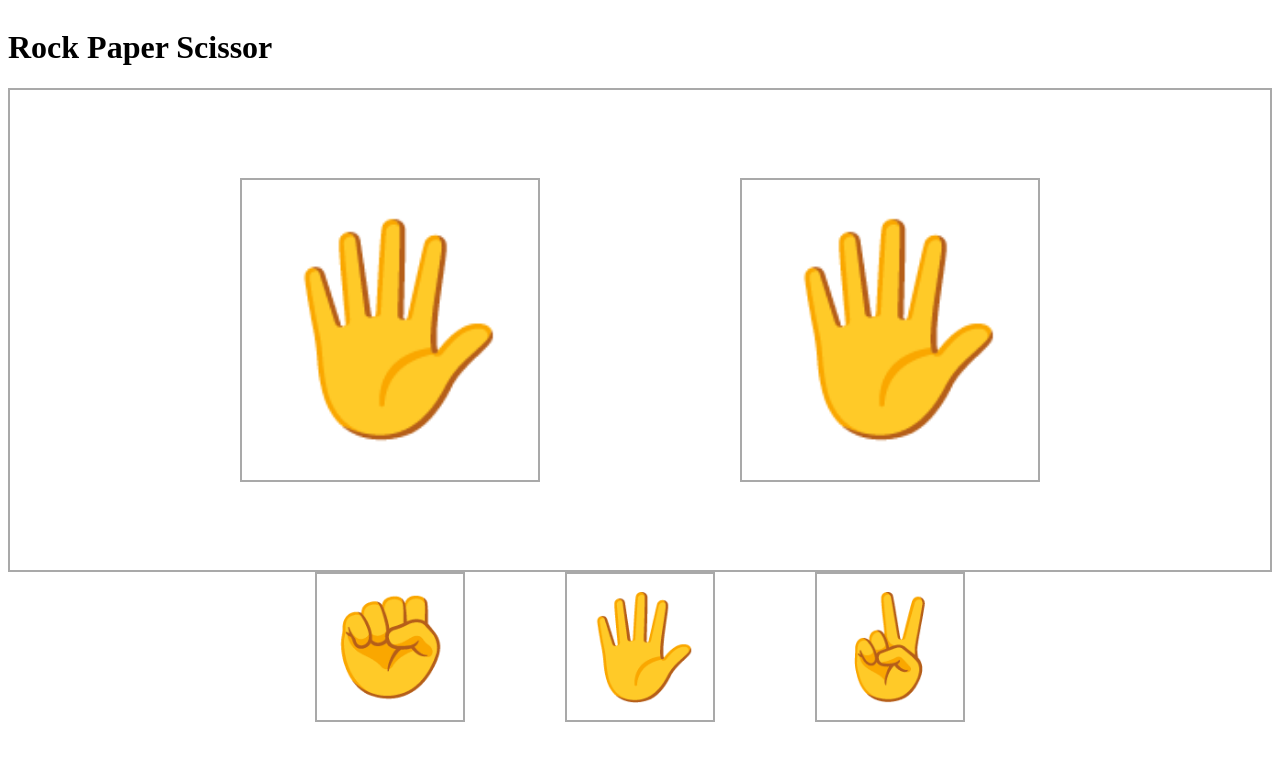
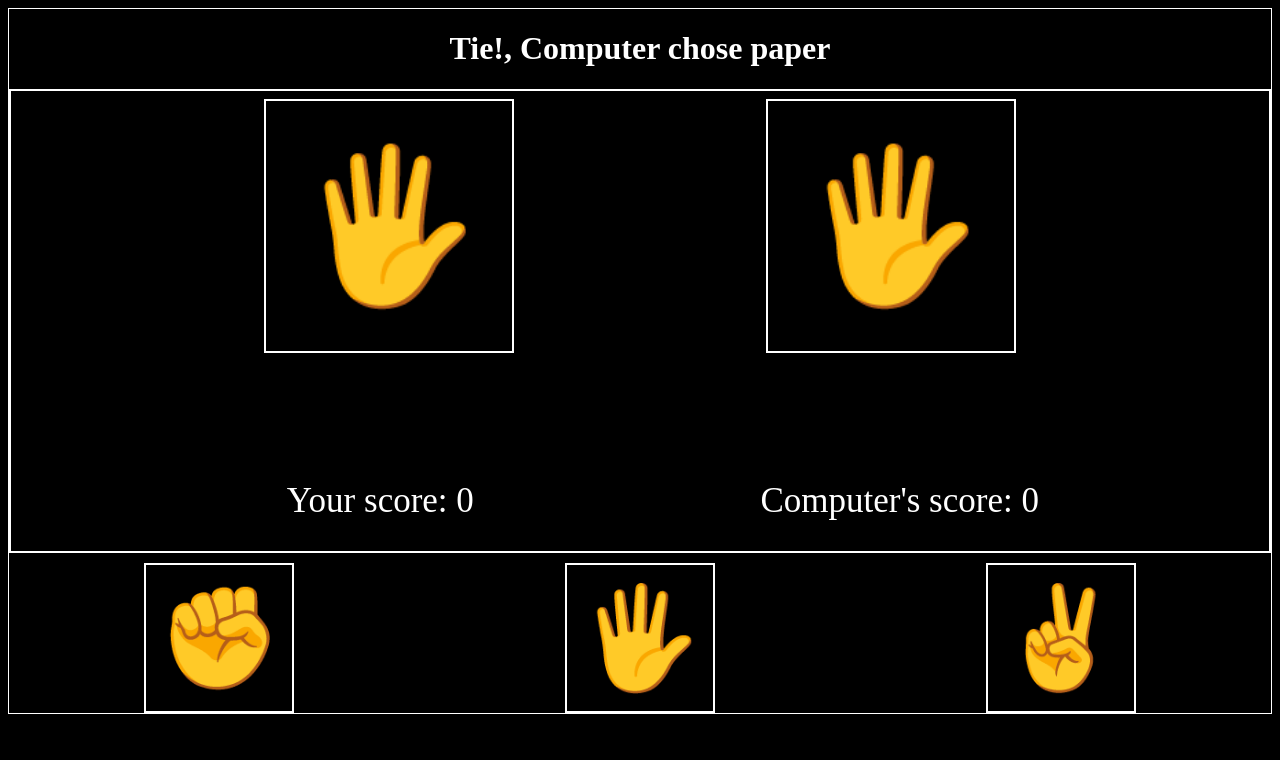
Before and after one commit to aashish-rupreja/rock-paper-scissor, a plain HTML site: page index.html in a window 1280 px wide. Both pictures are taken after a click on the button "🖐️". Drawn offline with Linux system fonts and the light colour scheme.

Commit message:
Add score board and update color of winning and losing choice
Color of winning and losing choice gets updated to green and red
respectively.

```diff
--- a/index.html
+++ b/index.html
@@ -8,17 +8,20 @@
   </head>
   <body>
     <h1>Rock Paper Scissor</h1>
-    <div id="show-choices">
-      <div id="player-selection"></div>
-      <div id="computer-selection"></div>
+    <div id="choices-and-scores">
+      <div id="choices">
+        <div id="player-selection"></div>
+        <div id="computer-selection"></div>
+      </div>
+      <div id="scores">
+        <div id="player-score"></div>
+        <div id="computer-score"></div>
+      </div>
     </div>
     <div id="player-choice">
       <button id="rock" class="rock">✊</button>
       <button id="paper" class="paper">🖐️</button>
       <button id="scissor" class="scissor">✌️</button>
     </div>
-    <div id="player-score"></div>
-    <div id="computer-score"></div>
-    <script></script>
   </body>
 </html>
--- a/logic.js
+++ b/logic.js
@@ -2,6 +2,9 @@
 let computerScore = 0;
 let playerScore = 0;
 
+let playerChoiceToAdd;
+let computerChoiceToAdd;
+let h1 = document.querySelector("h1");
 
 const displayPlayerChoice = document.getElementById("player-selection");
 const displayComputerChoice = document.getElementById("computer-selection");
@@ -22,12 +25,19 @@ function startGame(e) {
         for (playerSelection of playerChoices) {
             playerSelection.removeEventListener("click", startGame);
         }
+        if (playerScore === 5) h1.textContent = "You win!!";
+        else h1.textContent = "Computer wins";
     }
+    const playerScoreBoard = document.getElementById("player-score");
+    playerScoreBoard.textContent = `Your score: ${playerScore}`;
+
+    const computerScoreBoard = document.getElementById("computer-score");
+    computerScoreBoard.textContent = `Computer's score: ${computerScore}`;
 }
 
 function addPlayerSelectionToUi(e) {
     playerChoiceToAdd = document.createElement("div");
-    playerChoiceToAdd.style.cssText = "height: 300px; width:300px; font-size: 200px;";
+    playerChoiceToAdd.style.cssText = "height: 250px; width:250px; font-size: 150px;";
     playerChoiceToAdd.textContent = e.target.textContent;
     playerChoiceToAdd.setAttribute("data-choice", `${e.target.id}`)
     playerChoiceToAdd.setAttribute("class", `${e.target.id}`)
@@ -42,7 +52,7 @@ function addPlayerSelectionToUi(e) {
 
 function addComputerSelectionToUi(computerChoice) {
     computerChoiceToAdd = document.createElement("div");
-    computerChoiceToAdd.style.cssText = "height: 300px; width:300px; font-size: 200px;";
+    computerChoiceToAdd.style.cssText = "height: 250px; width:250px; font-size: 150px;";
     if (computerChoice === "rock") computerChoiceToAdd.textContent = "✊";
     if (computerChoice === "paper") computerChoiceToAdd.textContent = "🖐️";
     if (computerChoice === "scissor") computerChoiceToAdd.textContent = "✌️";
@@ -83,13 +93,20 @@ function playRound(playerChoice, computerChoice) {
 
     if (result === "computerWins") {
         computerScore++;
+        h1.textContent = `Lost!, Computer chose ${computerChoice}`;
+        computerChoiceToAdd.style.cssText = "height: 250px; width:250px; font-size: 150px; background-color:rgba(0 130 0);";
+        playerChoiceToAdd.style.cssText = "height: 250px; width:250px; font-size: 150px; background-color:rgba(130 0 0);";
         return `Lost!, Computer chose ${computerChoice}`;
     }
     else if (result === "tie") {
+        h1.textContent = `Tie!, Computer chose ${computerChoice}`;
         return `Tie!, Computer chose ${computerChoice}`;
     }
     else if (result === "playerWins") {
         playerScore++;
+        h1.textContent = `Won!, Computer chose ${computerChoice}`;
+        computerChoiceToAdd.style.cssText = "height: 250px; width:250px; font-size: 150px; background-color:rgba(130 0 0);";
+        playerChoiceToAdd.style.cssText = "height: 250px; width:250px; font-size: 150px; background-color:rgba(0 130 0);";
         return `Won!, Computer chose ${computerChoice}`;
     }
     else {
--- a/styles.css
+++ b/styles.css
@@ -1,33 +1,60 @@
 body {
-  background-color: white;
+  background-color: black;
   display: flex;
   flex-direction: column;
+  border: 1px solid white;
 }
 
-#show-choices {
-  color: black;
+h1 {
+  color: white;
+  text-align: center;
+}
+
+#choices-and-scores {
   font-size: 50px;
-  border: 2px solid darkgrey;
+  border: 2px solid white;
+  display: flex;
+  flex-direction: column;
+  justify-content: center;
+  gap: 100px;
+  margin-bottom: 10px;
+}
+
+#scores {
+  display: flex;
+  justify-content: space-evenly;
+}
+
+#player-score,
+#computer-score {
+  width: 300px;
+  height: 100px;
   display: flex;
   justify-content: center;
   align-items: center;
-  gap: 200px;
-  height: 60vh;
+  font-size: 35px;
+  color: white;
+}
+
+#choices {
+  display: flex;
+  justify-content: space-evenly;
 }
 
 #player-selection,
 #computer-selection {
-  background-color: darkgrey;
-  height: 300px;
-  width: 300px;
+  height: 250px;
+  width: 250px;
   display: flex;
   justify-content: center;
+  align-items: center;
+  margin-top: 10px;
 }
 
 #player-choice {
   display: flex;
-  justify-content: center;
-  gap: 100px;
+  justify-content: space-around;
+  align-items: center;
 }
 
 .rock,
@@ -35,11 +62,11 @@ body {
 .scissor {
   height: 150px;
   width: 150px;
-  border: 2px solid darkgrey;
+  border: 2px solid white;
   align-self: center;
   display: flex;
   justify-content: center;
   align-items: center;
   font-size: 100px;
-  background-color: white;
+  background-color: black;
 }
```
Also changed, not shown: 1 other file.
